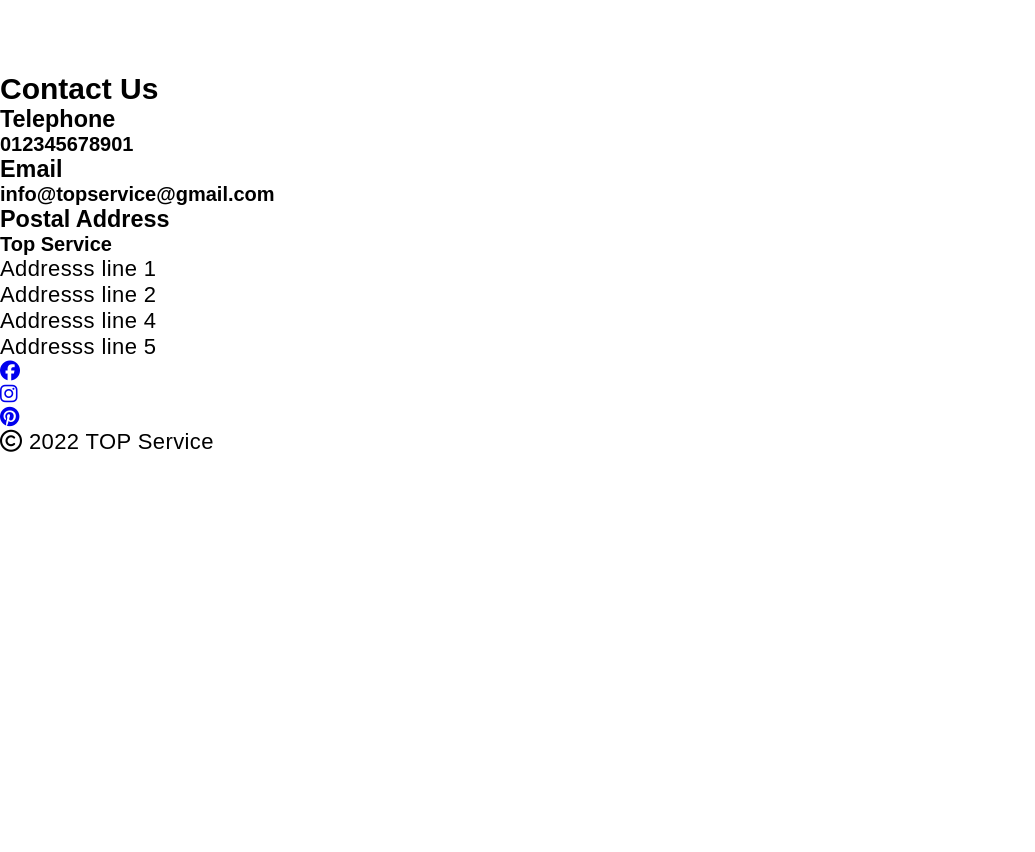
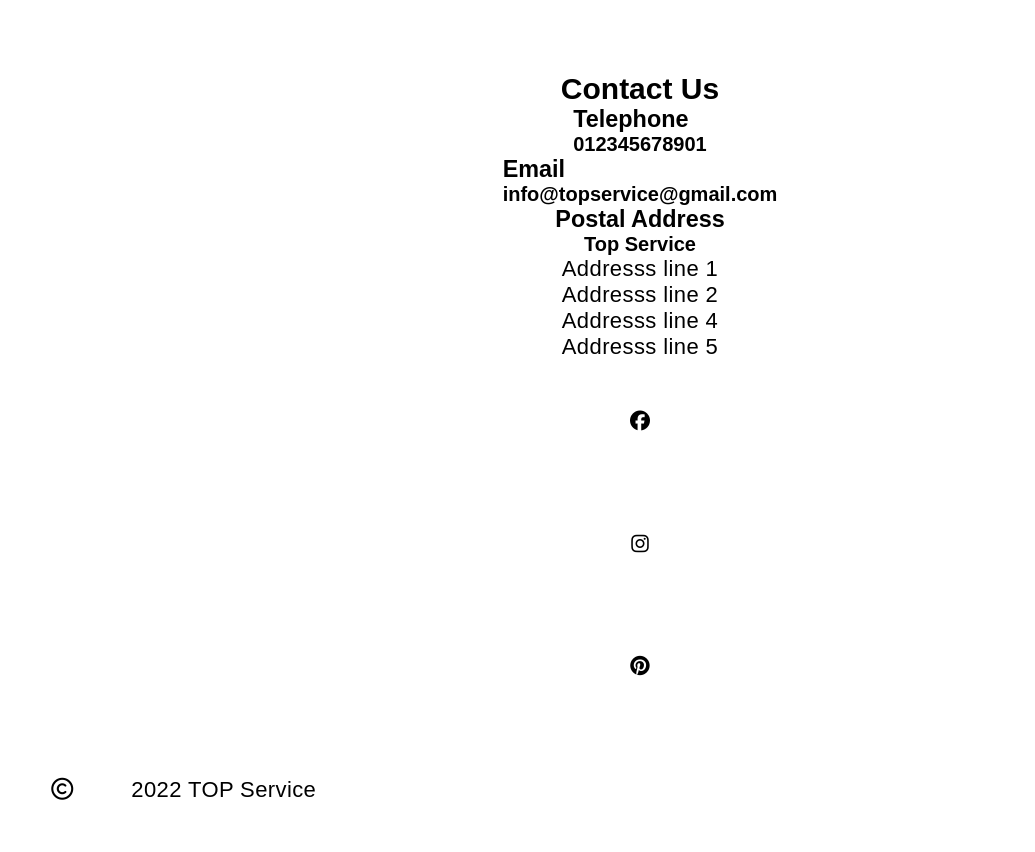
Before and after one commit to Flora-King/Top-Service, a plain HTML site: page index.html in a window 1280 px wide. Shown: the part 1728-2580 px from the top of the page, without its empty margins (0-1035 px from the left). Before the commit the page ends 2183 px from the top, so only its background shows below. Drawn offline with Linux system fonts and the light colour scheme; a web font is replaced by a local one.

Commit message:
add contact information content

```diff
--- a/assets/css/style.css
+++ b/assets/css/style.css
@@ -176,6 +176,7 @@ nav {
 .service-list-item div {
     width: 100%;
     box-sizing: border-box;
+    display: inline-block;
 }
 
 #services .service-list-item h3 {
@@ -228,3 +229,30 @@ nav {
     background-position: center;
     overflow: hidden;
 }
+
+/* Contact us*/
+
+.contact {
+    display: flex;
+    align-items: center;
+    justify-content: center;
+    flex-direction: column;
+}
+
+/* footer*/
+footer {
+    height: 150px;
+}
+.footer-links {
+    text-align: center;
+}
+.footer-links > li {
+    display: flex;
+    justify-content: space-around;
+}
+.footer-links i {
+    font-size: 100%;
+    margin: 2%;
+    padding: 2%;
+    color: black;
+}
--- a/index.html
+++ b/index.html
@@ -97,16 +97,16 @@
             </div>
         </div>
     </section>
-    <section id="contact">
+    <section class="contact">
         <h2>Contact Us</h2>
-       <div>
+       <div class="contact-items">
             <h3>Telephone</h3>
             <h4>012345678901</h4>
        </div>
-       <div>
+       <div class="contact-items">
             <h3>Email</h3>
             <h4>info@topservice@gmail.com</h4>
-       </div>
+       </div class="contact-items">
             <h3>Postal Address</h3>
             <h4>Top Service</h4>
             <p>Addresss line 1</p>
@@ -115,7 +115,7 @@
             <p>Addresss line 5</p>
       </div>
     </section>
-    <footer>
+    <footer class="footer-links">
         <ul>
             <li><a href="https://facebook.com" target="_blank" rel="noopener" aria-label="Visit our Facebook page (opens in a new tab)"><i class="fab fa-facebook"></i></a></li>
             <li><a href="https://Instagram.com" target="_blank" rel="noopener" aria-label="Visit our Instagram page (opens in a new tab)"><i class="fab fa-instagram"></i></a></li>
```
Lines whose indentation alone changed are shown as unchanged.
